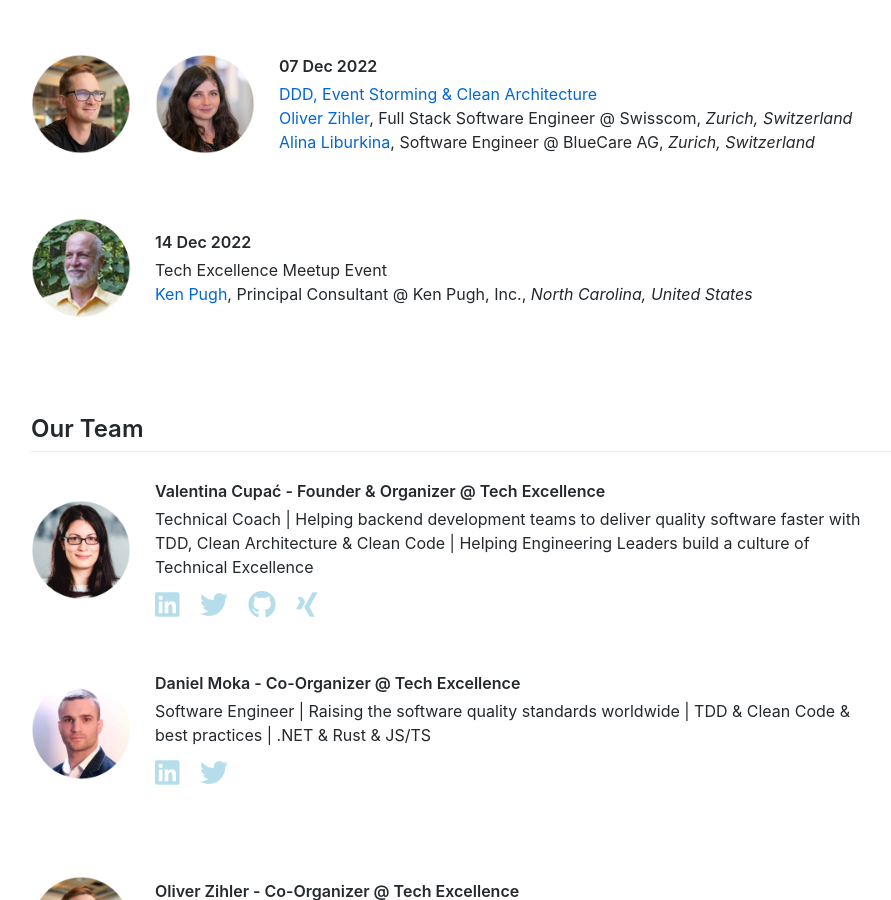
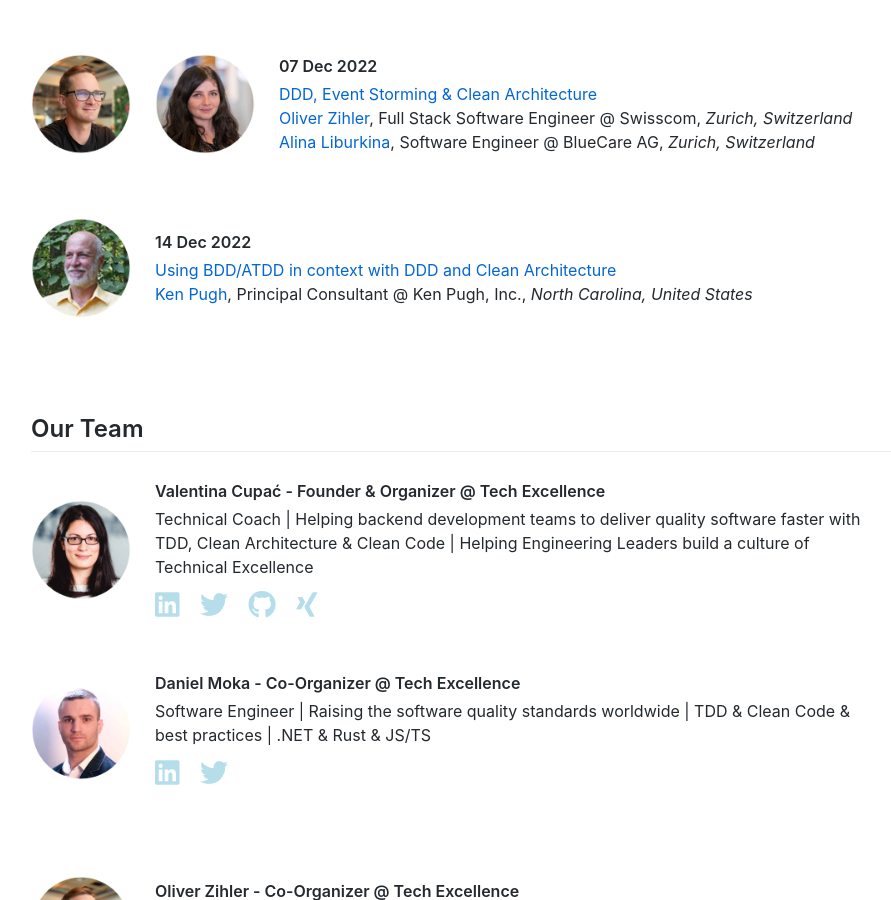
Before and after one commit to techexcellenceio/community, a Jekyll site: the page built from index.html, in a window 1280 px wide and 900 px high, scrolled down 3536 px. Shown: the whole window, without its empty margins (119-1010 px from the left). Built offline with Jekyll 4.4.1, drawn with Linux system fonts in a browser that asks for light colours; nearby versions of some CDN libraries; comment, search, counter and statistics services are not loaded.

Commit message:
Update speakers-2022.html

```diff
--- a/_includes/speakers-2022.html
+++ b/_includes/speakers-2022.html
@@ -288,7 +288,7 @@
     <img src="https://www.techexcellence.io/assets/img/ken-pugh.png" alt="ken-pugh" class="profile-img" width="100" height="100" />
     <div class="text-container">
         <p class="p-date">14 Dec 2022</p>
-        <a target="_blank">Tech Excellence Meetup Event</a>
+        <a href="https://www.youtube.com/watch?v=BsFqU1iqpDo" target="_blank">Using BDD/ATDD in context with DDD and Clean Architecture</a>
         <p>
             <a href="https://www.linkedin.com/in/kenpugh/" target="_blank">Ken Pugh</a>,
             Principal Consultant @ Ken Pugh, Inc., <em>North Carolina, United States</em>
```
